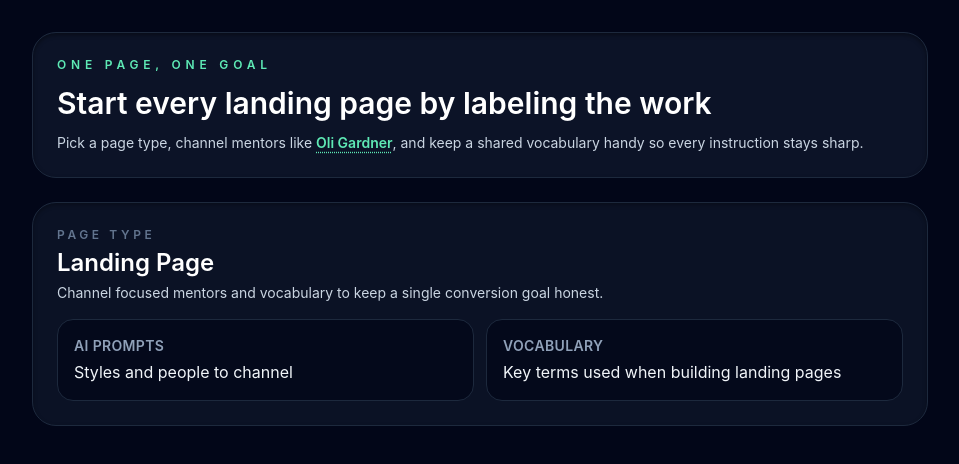
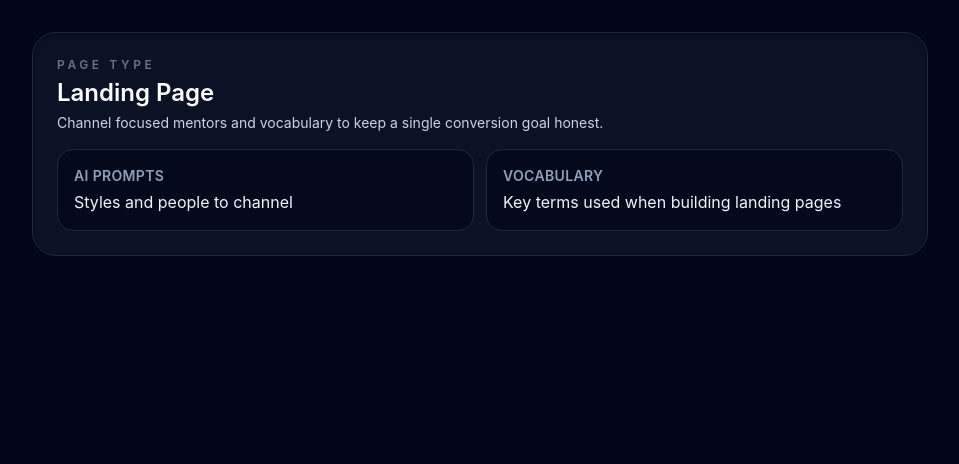
Before and after one commit to ellison-projects/Vibe-Guide, a Next.js app: page / in a window 1280 px wide. Shown: the top 464 px of the page, without its empty margins (160-1119 px from the left). Built offline with nearby package versions, Linux system fonts and the light colour scheme.

Commit message:
Remove redundant header from home page
Co-authored-by: matthewcellison <matthewcellison@gmail.com>

```diff
--- a/app/page.tsx
+++ b/app/page.tsx
@@ -204,18 +204,6 @@ function HomeScreen({
 }: HomeScreenProps) {
   return (
     <div className="space-y-6">
-      <header className="space-y-3 rounded-3xl border border-slate-800 bg-slate-900/80 p-6 shadow-inner shadow-black/40">
-        <p className="text-xs font-semibold uppercase tracking-[0.4em] text-emerald-300">
-          One page, one goal
-        </p>
-        <h1 className="text-3xl font-semibold text-white">
-          Start every landing page by labeling the work
-        </h1>
-        <p className="text-sm text-slate-300">
-          Pick a page type, channel mentors like {renderOliAwareText("Oli Gardner", onShowOliInfo)}, and keep a shared vocabulary handy so every instruction stays sharp.
-        </p>
-      </header>
-
       {pageTypes.map((pageType) => (
         <article
           key={pageType.id}
```
